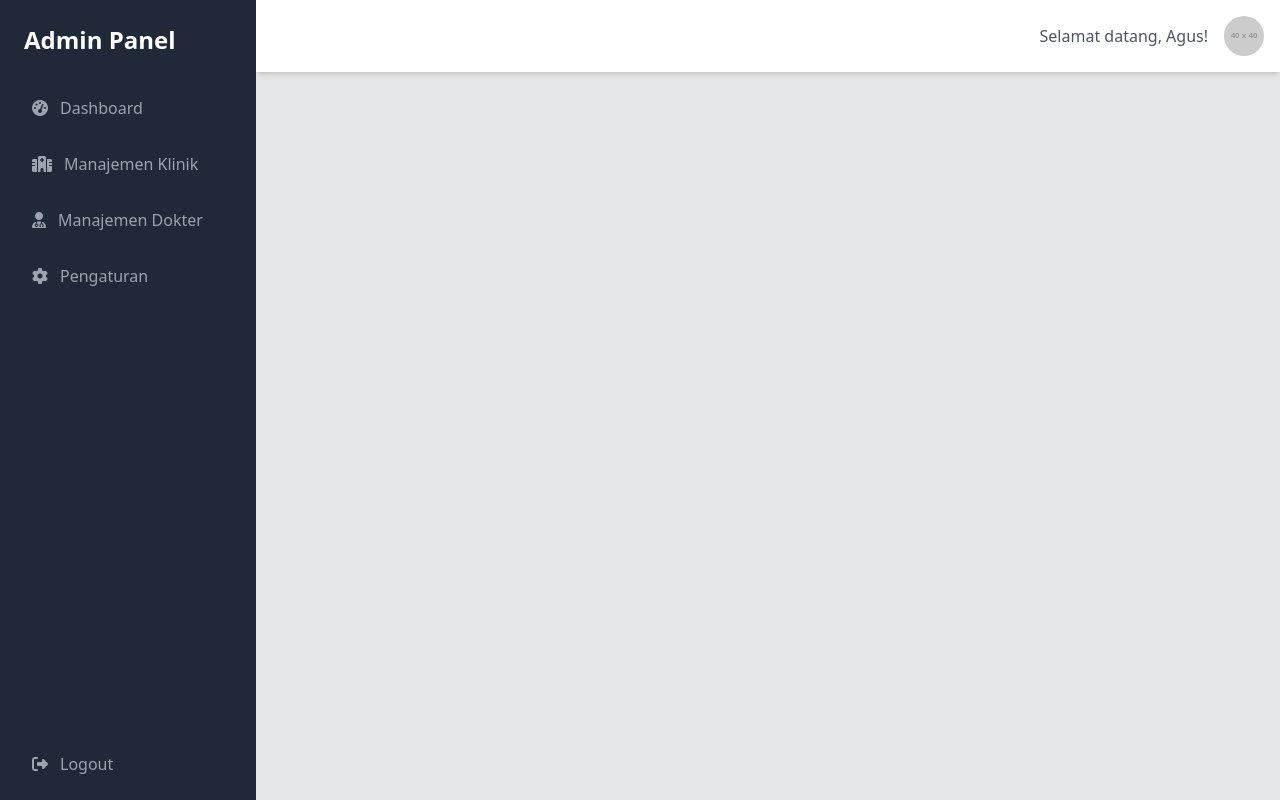
After one commit to Fall2607/display_antrian, a PHP site: page /templates/header.php in a window 1280 px wide. The commit adds this page. Run offline with PHP 8.4, Linux system fonts and the light colour scheme; grey boxes labelled with a size stand in for pictures from a placeholder-image service; some libraries are stand-ins or nearby versions.

Commit message:
update dashboard

```diff
--- /dev/null
+++ b/templates/header.php
@@ -0,0 +1,62 @@
+<!DOCTYPE html>
+<html lang="id">
+
+<head>
+    <meta charset="UTF-8">
+    <meta name="viewport" content="width=device-width, initial-scale=1.0">
+    <title>Dashboard Admin</title>
+    <!-- Load Tailwind CSS CDN -->
+    <script src="https://cdn.tailwindcss.com"></script>
+    <!-- Load Font Awesome untuk ikon -->
+    <link rel="stylesheet" href="https://cdnjs.cloudflare.com/ajax/libs/font-awesome/6.5.1/css/all.min.css">
+    <style>
+        /* Custom scrollbar (opsional) */
+        ::-webkit-scrollbar {
+            width: 8px;
+        }
+
+        ::-webkit-scrollbar-track {
+            background: #f1f1f1;
+        }
+
+        ::-webkit-scrollbar-thumb {
+            background: #888;
+            border-radius: 4px;
+        }
+
+        ::-webkit-scrollbar-thumb:hover {
+            background: #555;
+        }
+    </style>
+</head>
+
+<body class="bg-gray-100 font-sans">
+
+    <div class="flex h-screen bg-gray-200">
+        <?php require_once 'sidebar.php'; // Memanggil sidebar dari direktori yang sama ?>
+
+        <!-- Main Content Wrapper -->
+        <div class="flex-1 flex flex-col transition-all duration-300 ease-in-out md:ml-64">
+            <!-- Header -->
+            <header class="bg-white shadow-md p-4 flex justify-between items-center sticky top-0 z-5">
+                <!-- Tombol Menu Mobile -->
+                <button id="menu-btn" class="text-gray-600 md:hidden">
+                    <i class="fas fa-bars text-xl"></i>
+                </button>
+                <h2 class="text-xl font-semibold text-gray-700">
+                    <?php
+                    // Judul dinamis berdasarkan halaman
+                    $current_page = basename($_SERVER['PHP_SELF']);
+                    if ($current_page == 'index.php') {
+                        echo 'Dashboard';
+                    } elseif ($current_page == 'klinik.php') {
+                        echo 'Manajemen Data Klinik';
+                    }
+                    ?>
+                </h2>
+                <div class="flex items-center">
+                    <span class="mr-4 text-gray-600">Selamat datang, Agus!</span>
+                    <img src="https://placehold.co/40x40/E2E8F0/4A5568?text=A" alt="Avatar Pengguna"
+                        class="w-10 h-10 rounded-full">
+                </div>
+            </header>
--- /dev/null
+++ b/templates/sidebar.php
@@ -0,0 +1,42 @@
+<!-- Sidebar -->
+<aside id="sidebar"
+    class="w-64 bg-gray-800 text-white p-6 fixed h-full transition-transform duration-300 ease-in-out -translate-x-full md:translate-x-0 z-10">
+    <h1 class="text-2xl font-bold mb-8">Admin Panel</h1>
+    <nav>
+        <?php $current_page = basename($_SERVER['PHP_SELF']); ?>
+        <ul>
+            <li class="mb-4">
+                <a href="index.php"
+                    class="flex items-center p-2 rounded-md transition-colors <?= ($current_page == 'index.php') ? 'bg-gray-700 text-white' : 'text-gray-400 hover:bg-gray-700'; ?>">
+                    <i class="fas fa-tachometer-alt mr-3"></i>
+                    Dashboard
+                </a>
+            </li>
+            <li class="mb-4">
+                <a href="klinik.php"
+                    class="flex items-center p-2 rounded-md transition-colors <?= ($current_page == 'klinik.php') ? 'bg-gray-700 text-white' : 'text-gray-400 hover:bg-gray-700'; ?>">
+                    <i class="fas fa-hospital mr-3"></i>
+                    Manajemen Klinik
+                </a>
+            </li>
+            <li class="mb-4">
+                <a href="#" class="flex items-center p-2 text-gray-400 hover:bg-gray-700 rounded-md transition-colors">
+                    <i class="fas fa-user-md mr-3"></i>
+                    Manajemen Dokter
+                </a>
+            </li>
+            <li class="mb-4">
+                <a href="#" class="flex items-center p-2 text-gray-400 hover:bg-gray-700 rounded-md transition-colors">
+                    <i class="fas fa-cog mr-3"></i>
+                    Pengaturan
+                </a>
+            </li>
+        </ul>
+    </nav>
+    <div class="absolute bottom-4">
+        <a href="#" class="flex items-center p-2 text-gray-400 hover:bg-gray-700 rounded-md transition-colors">
+            <i class="fas fa-sign-out-alt mr-3"></i>
+            Logout
+        </a>
+    </div>
+</aside>
```
Also changed, not shown: connection.php (added, +21 -0 lines), index.php (+40 -141 lines), klinik.php (added, +163 -0 lines), templates/footer.php (added, +21 -0 lines), 2 other files.
